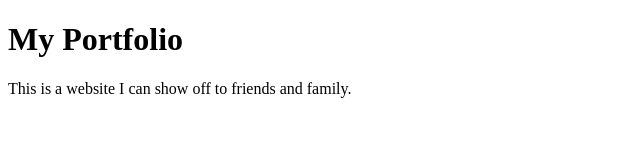
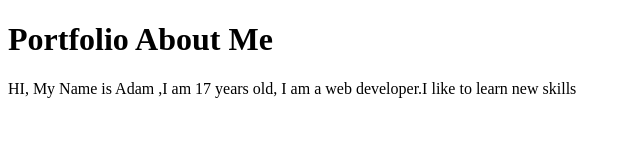
Before and after one commit to adammo78912-ctrl/my-portfolio-, a plain HTML site: page index.html in a window 1280 px wide. Shown: the whole page, without its empty margins (0-640 px from the left). Drawn offline with Linux system fonts and the light colour scheme.

Commit message:
make the page about me

```diff
--- a/index.html
+++ b/index.html
@@ -1,10 +1,10 @@
 <!DOCTYPE html>
 <html>
 	<head>
-		<title>My Portfolio</title>
+		<title>Adam's Portfolio</title>
 	</head>
 	<body>
-		<h1>My Portfolio</h1>
-		<p>This is a website I can show off to friends and family.</p>
+		<h1>Portfolio About Me </h1>
+		<p>HI, My Name is Adam ,I am 17 years old, I am a web developer.I like to learn new skills </p>
 	</body>
 </html>
```
